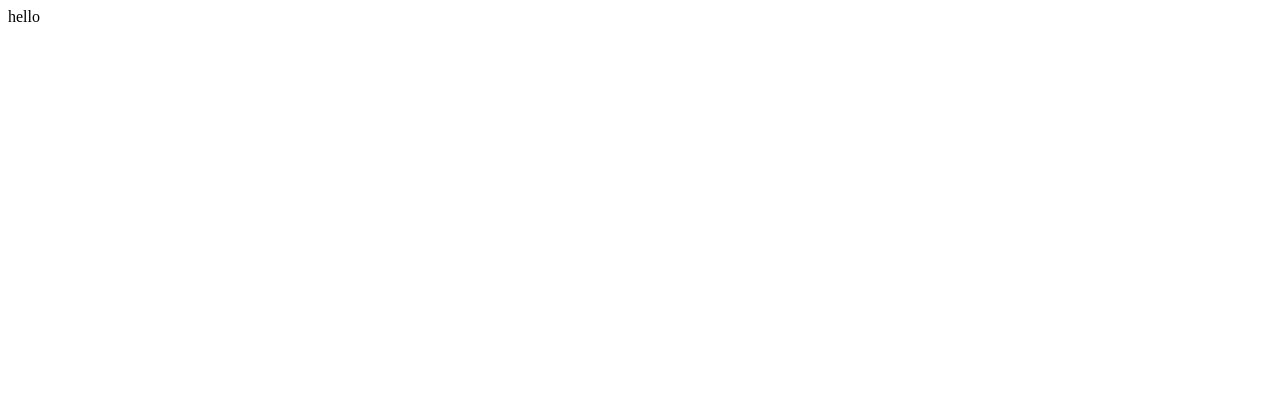
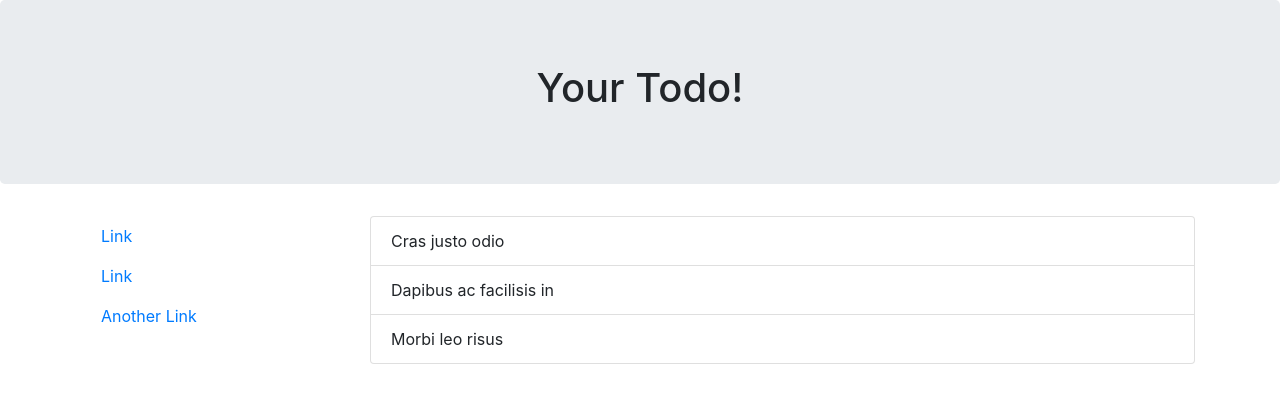
Before and after one commit to ShuSgw/your-todo, a React (Create React App) app: page / in a window 1280 px wide. Shown: the top 400 px of the page. Built offline with nearby package versions, Linux system fonts and the light colour scheme.

Commit message:
added basic layout

```diff
--- a/src/App.js
+++ b/src/App.js
@@ -1,8 +1,21 @@
 import React from "react";
-
+import Header from "./components/Header";
+import Todos from "./components/Todos/TodoList";
+import Navigation from "./components/Navigation";
+import { Container, Row, Col } from "reactstrap";
 const App = () => (
   <div>
-    <div>hello</div>
+    <Header />
+    <Container>
+      <Row xs="2">
+        <Col xs="3">
+          <Navigation />
+        </Col>
+        <Col xs="9">
+          <Todos />
+        </Col>
+      </Row>
+    </Container>
   </div>
 );
 
--- /dev/null
+++ b/src/components/Header.js
@@ -0,0 +1,11 @@
+import React from "react";
+import { Jumbotron } from "reactstrap";
+const Header = () => (
+  <div>
+    <Jumbotron>
+      <h1 className="text-center">Your Todo!</h1>
+    </Jumbotron>
+  </div>
+);
+
+export default Header;
--- /dev/null
+++ b/src/components/Navigation.js
@@ -0,0 +1,22 @@
+import React from "react";
+import { Nav, NavItem, NavLink } from "reactstrap";
+
+const Navigation = () => {
+  return (
+    <div>
+      <Nav vertical>
+        <NavItem>
+          <NavLink href="#">Link</NavLink>
+        </NavItem>
+        <NavItem>
+          <NavLink href="#">Link</NavLink>
+        </NavItem>
+        <NavItem>
+          <NavLink href="#">Another Link</NavLink>
+        </NavItem>
+      </Nav>
+    </div>
+  );
+};
+
+export default Navigation;
--- a/src/components/Todos/todoList.js
+++ b/src/components/Todos/todoList.js
@@ -0,0 +1,20 @@
+import React from "react";
+import { ListGroup, ListGroupItem, Badge } from "reactstrap";
+
+const TodoList = () => (
+  <div>
+    <ListGroup>
+      <ListGroupItem className="justify-content-between">
+        Cras justo odio
+      </ListGroupItem>
+      <ListGroupItem className="justify-content-between">
+        Dapibus ac facilisis in
+      </ListGroupItem>
+      <ListGroupItem className="justify-content-between">
+        Morbi leo risus
+      </ListGroupItem>
+    </ListGroup>
+  </div>
+);
+
+export default TodoList;
--- a/src/index.js
+++ b/src/index.js
@@ -1,6 +1,8 @@
 import React from "react";
 import ReactDOM from "react-dom";
 import App from "./App";
+import "bootstrap/dist/css/bootstrap.min.css";
+
 import * as serviceWorker from "./serviceWorker";
 
 ReactDOM.render(<App />, document.getElementById("root"));
```
